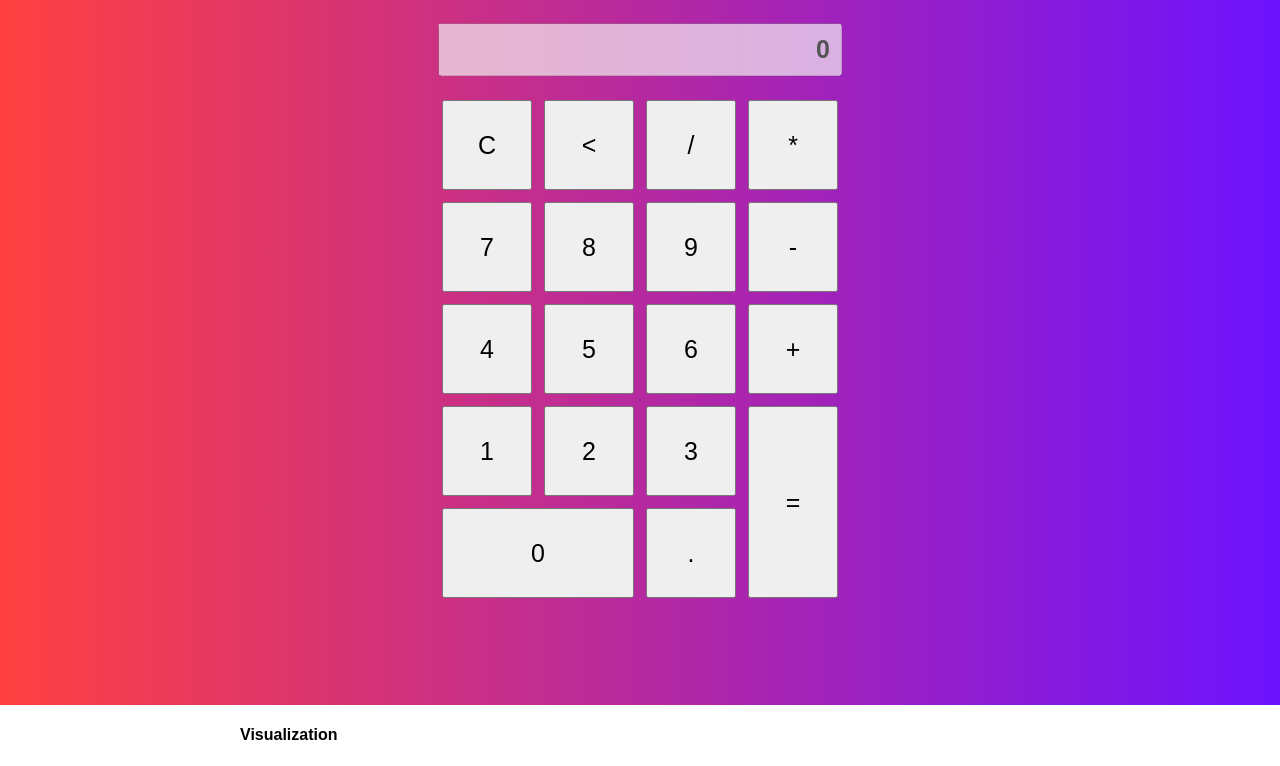
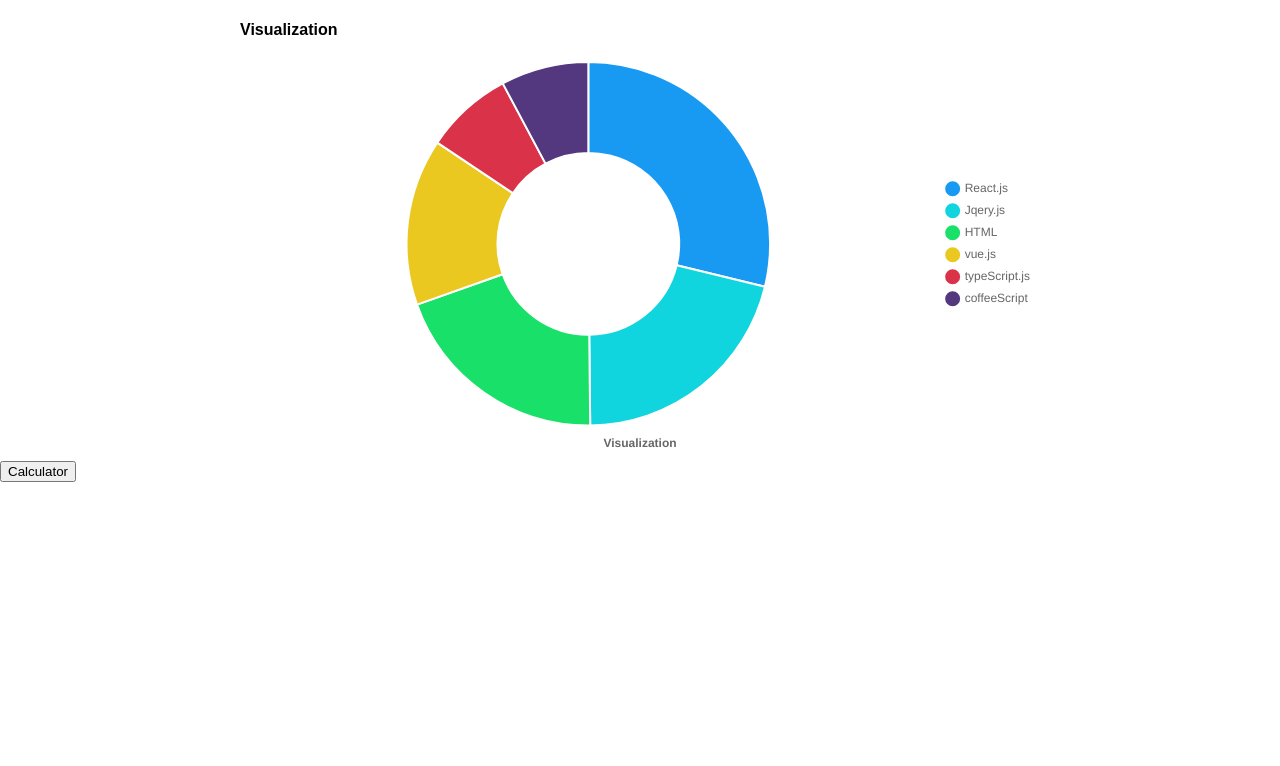
Before and after one commit to ledaian41/React-test-solution, a React (Create React App) app: page / in a window 1280 px wide. Shown: the top 766 px of the page. Built offline with nearby package versions, Linux system fonts and the light colour scheme.

Commit message:
seperate into 2 screens

```diff
--- a/src/App.js
+++ b/src/App.js
@@ -3,13 +3,26 @@ import Calculator from './components/Calculator'
 import Test1 from './components/Test1'
 
 class App extends Component {
+	constructor(props) {
+		super(props)
+		this.state = {
+			isTest1 : true,
+		}
+	}
+
   render() {
     return (
       <div>
-      	  <Calculator />
-          <Test1 />
+      	{this.display()}
+      	<button onClick={() => {
+      		this.setState({ isTest1: !this.state.isTest1 })
+      	}}>{this.state.isTest1 ? 'Calculator' : 'Test 1'}</button>
       </div>
     );
+  }
+
+  display() {
+  	return this.state.isTest1 ? <Test1 /> : <Calculator />
   }
 }
 
```
